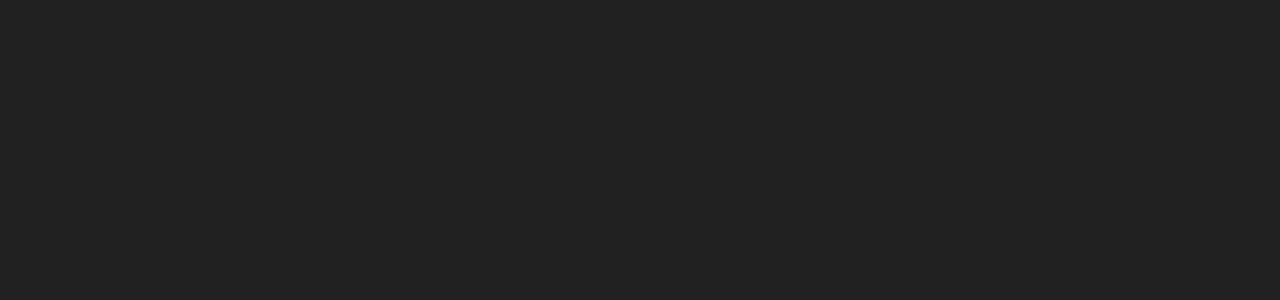
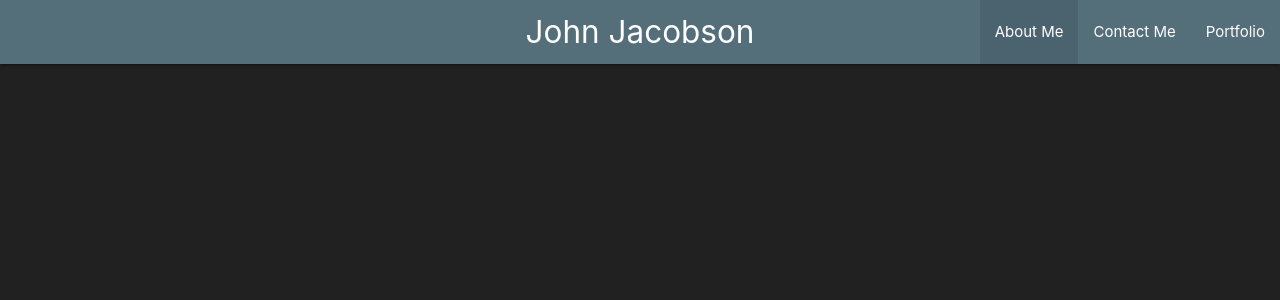
Before and after one commit to JohnDJake/react-portfolio, a React (Create React App) app: page / in a window 1280 px wide. Shown: the top 300 px of the page. Built offline with nearby package versions, Linux system fonts and the light colour scheme.

Commit message:
added router and links

```diff
--- a/public/index.html
+++ b/public/index.html
@@ -15,6 +15,9 @@
 <body class="grey darken-4">
     <noscript>You need to enable JavaScript to run this app.</noscript>
     <div id="root"></div>
+    <script>
+        document.addEventListener('DOMContentLoaded', () => M.Sidenav.init(document.querySelectorAll('.sidenav')));
+    </script>
 </body>
 
 </html>
--- a/src/App.js
+++ b/src/App.js
@@ -1,9 +1,26 @@
-import React from 'react'
+import React from "react";
+import { HashRouter, Route, NavLink, Switch } from "react-router-dom";
+import NavBar from "./components/NavBar";
+import MyNavLink from "./components/MyNavLink";
+import About from "./pages/About";
+import Contact from "./pages/Contact";
+import Portfolio from "./pages/Portfolio";
 
 export default function App() {
     return (
         <div>
-
+            <HashRouter>
+                <NavBar>
+                    <NavLink activeClassName="active" exact component={MyNavLink} to="/">About Me</NavLink>
+                    <NavLink activeClassName="active" exact component={MyNavLink} to="/contact">Contact Me</NavLink>
+                    <NavLink activeClassName="active" exact component={MyNavLink} to="/portfolio">Portfolio</NavLink>
+                </NavBar>
+                <Switch>
+                    <Route exact path="/"><About /></Route>
+                    <Route exact path="/contact"><Contact /></Route>
+                    <Route exact path="/portfolio"><Portfolio /></Route>
+                </Switch>
+            </HashRouter>
         </div>
     )
 }
```
